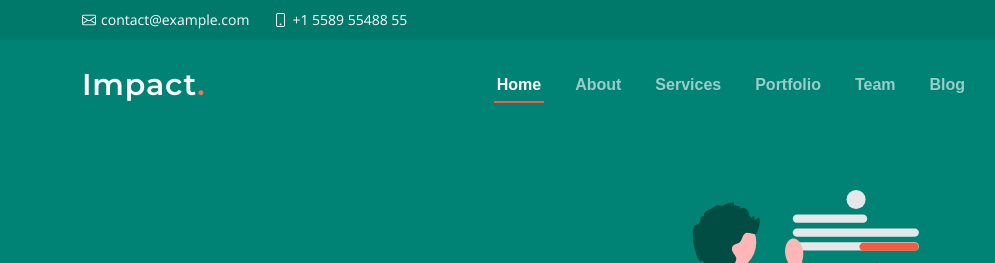
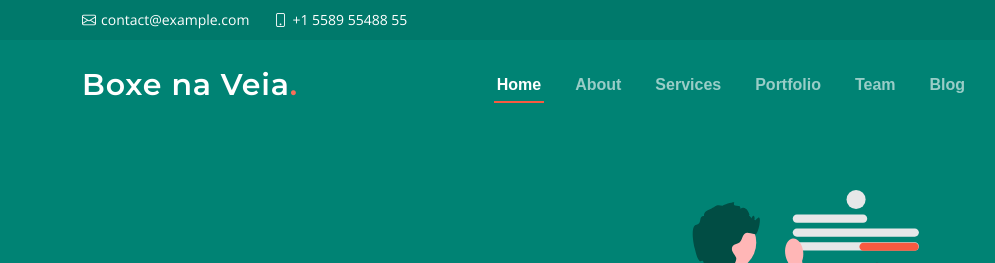
Before and after one commit to jefaokpta/boxe-base-site, a plain HTML site: page index.html in a window 1280 px wide. Shown: the top 263 px of the page, 0-995 px from the left. Drawn offline with nearby package versions, Linux system fonts and the light colour scheme.

Commit message:
titulo rs

```diff
--- a/index.html
+++ b/index.html
@@ -60,7 +60,7 @@
       <a href="index.html" class="logo d-flex align-items-center">
         <!-- Uncomment the line below if you also wish to use an image logo -->
         <!-- <img src="assets/img/logo.png" alt=""> -->
-        <h1>Impact<span>.</span></h1>
+        <h1>Boxe na Veia<span>.</span></h1>
       </a>
       <nav id="navbar" class="navbar">
         <ul>
```
